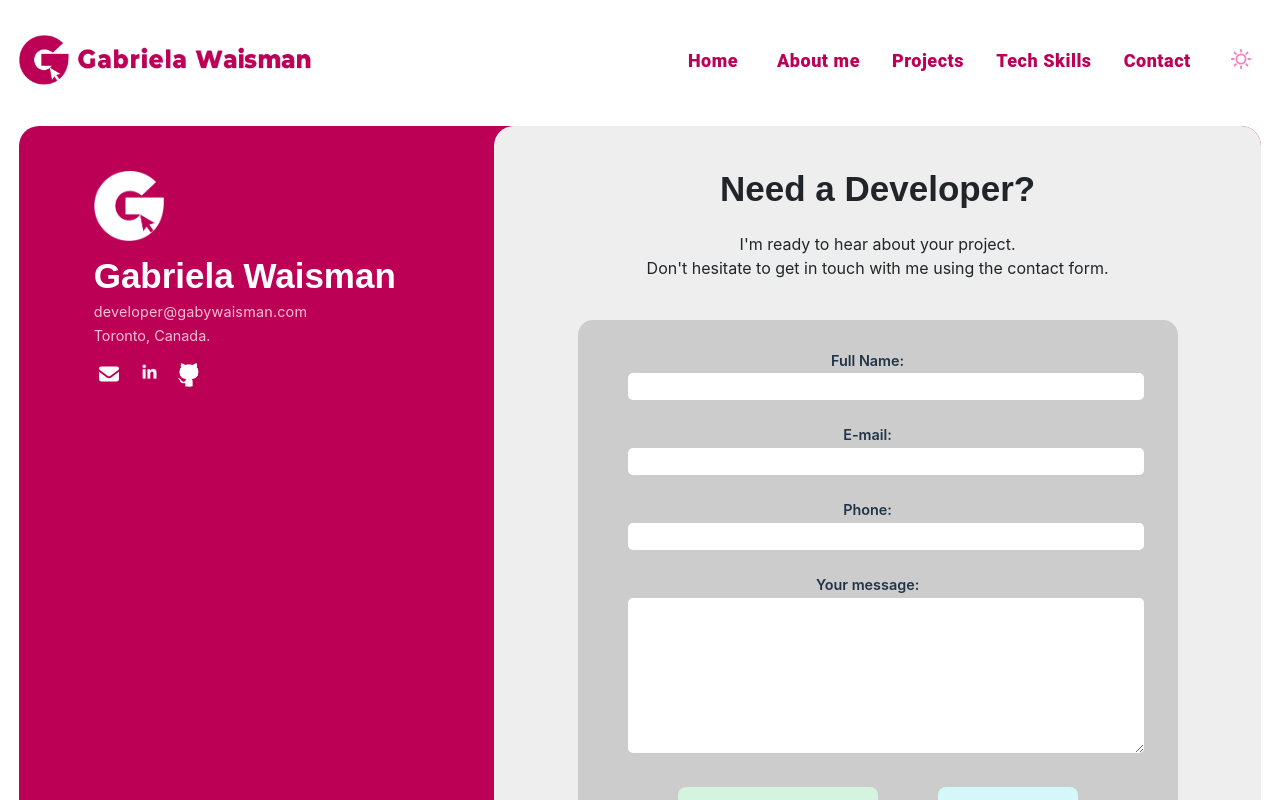
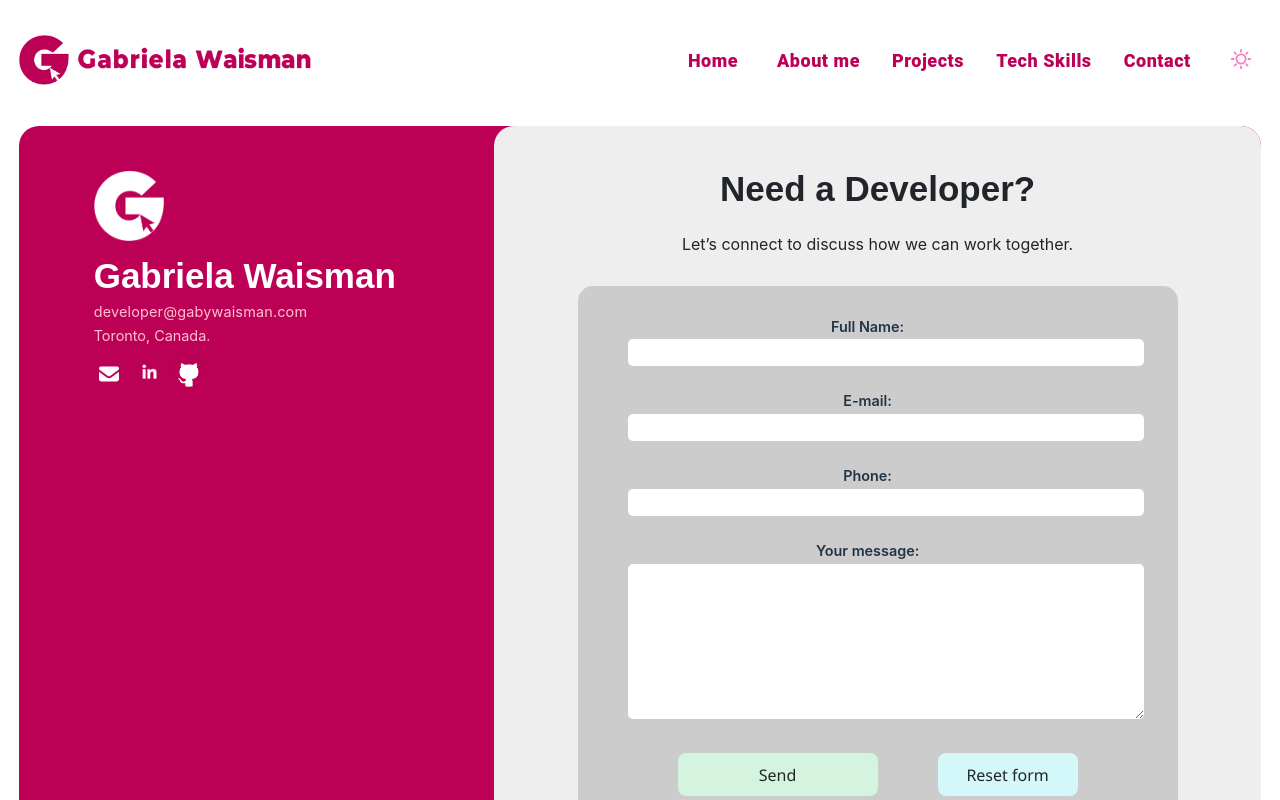
Before and after one commit to Wisegirlie/Portfolio-Wisegirlie, a React (Vite) app: page /contact in a window 1280 px wide. Shown: the top 800 px of the page. Built offline with nearby package versions, Linux system fonts and the light colour scheme.

Commit message:
Change(Contact): modified form text

```diff
--- a/src/components/about.jsx
+++ b/src/components/about.jsx
@@ -30,7 +30,10 @@ export default function About() {
                             href={"/Gabriela-Waisman-Resume.pdf"}
                             download="Gabriela-Waisman-Resume.pdf"
                         >
-                            <button className="button_white_no_margin " style={{ marginTop: "8px" }}>
+                            <button
+                                className="button_white_no_margin "
+                                style={{ marginTop: "8px" }}
+                            >
                                 Download Resume
                             </button>
                         </a>
@@ -55,15 +58,6 @@ export default function About() {
                         communication to build applications that are
                         well-engineered and intuitive for the people who use
                         them.
-                        <br /> <br />I bring extensive hands-on experience
-                        delivering end-to-end web and mobile solutions for real
-                        clients, translating requirements into effective digital
-                        products, building responsive interfaces, integrating
-                        APIs, and owning features from concept through
-                        deployment. I am equally comfortable working on the
-                        <strong> frontend</strong> and the{" "}
-                        <strong> backend</strong>, and I enjoy the full picture
-                        of how an application comes together.
                         <br /> <br />
                         Technology and design have shaped my background in equal
                         measure. I attended a technical high school, graduated
@@ -80,6 +74,15 @@ export default function About() {
                         <strong>Inclusive Leadership Practices</strong> which
                         provided me with critical skills to foster inclusivity
                         in modern workplaces.
+                        <br /> <br />I bring extensive hands-on experience
+                        delivering end-to-end web and mobile solutions for real
+                        clients, translating requirements into effective digital
+                        products, building responsive interfaces, integrating
+                        APIs, and owning features from concept through
+                        deployment. I am equally comfortable working on the
+                        <strong> frontend</strong> and the{" "}
+                        <strong> backend</strong>, and I enjoy the full picture
+                        of how an application comes together.
                         <br />
                         <br />
                         I am eager to contribute to the innovations shaping our
@@ -93,12 +96,13 @@ export default function About() {
                         <strong>Let’s make it happen!</strong>
                         <br />
                         <br />
+                        <br />
                         <h3>Awards</h3>
                         <strong>PomeGran Inc. Scholarship Award</strong> -
                         Centennial College
                         <br />
-                        Awarded scholarship based on demonstrated passion for
-                        the field and academic excellence. <br />
+                        Awarded scholarship based on academic excellence and
+                        demonstrated passion for the field. <br />
                         <br />
                         <strong>
                             Outstanding Personality of Culture of the City of
--- a/src/components/contact.jsx
+++ b/src/components/contact.jsx
@@ -141,46 +141,92 @@ export default function Contact() {
                 />
             )}
             {/* Render Loader image when submitting */}
-                {showLoader && <Loader  />}
+            {showLoader && <Loader />}
 
             <main className="contact_recuadro_nomargin">
                 <div className="contact_container">
                     <div className="contact_info_div">
-                            <img src={logo_gaby_blanco} alt="Gabriela Logo" className="logo_g"/>
+                        <img
+                            src={logo_gaby_blanco}
+                            alt="Gabriela Logo"
+                            className="logo_g"
+                        />
                         <h1 className="blanco">Gabriela Waisman </h1>
                         <span className="contact_smalltext">
-                                <a href="mailto:developer@gabywaisman.com">developer@gabywaisman.com</a> <br />
+                            <a href="mailto:developer@gabywaisman.com">
+                                developer@gabywaisman.com
+                            </a>{" "}
+                            <br />
                             Toronto, Canada.
                         </span>
                         <Nets className="net_icon" />
                     </div>
                     <div className="contact_form_div gris_back">
                         <h1 className="negro">Need a Developer?</h1>
-
-                            I'm ready to hear about your project. <br />
-                            Don't hesitate to get in touch with me using the contact form.
-
-                            <form action="/" className="form_container" onSubmit={handleSubmit}>
-
+                        Let’s connect to discuss how we can work together.
+                        <form
+                            action="/"
+                            className="form_container"
+                            onSubmit={handleSubmit}
+                        >
                             <label htmlFor="name">Full Name:</label>
-                                <input type="text" name="name" id="name" className="form_input" value={formData.name} onChange={handleInputChange} required/>  <br />
+                            <input
+                                type="text"
+                                name="name"
+                                id="name"
+                                className="form_input"
+                                value={formData.name}
+                                onChange={handleInputChange}
+                                required
+                            />{" "}
+                            <br />
                             <label htmlFor="email">E-mail:</label>
-                                <input type="email" name="email" id="email" className="form_input" value={formData.email} onChange={handleInputChange} required/> <br />
+                            <input
+                                type="email"
+                                name="email"
+                                id="email"
+                                className="form_input"
+                                value={formData.email}
+                                onChange={handleInputChange}
+                                required
+                            />{" "}
+                            <br />
                             <label htmlFor="number">Phone:</label>
-                                <input type="text" name="number" id="number" className="form_input" value={formData.number} onChange={handleInputChange}/>  <br />
+                            <input
+                                type="text"
+                                name="number"
+                                id="number"
+                                className="form_input"
+                                value={formData.number}
+                                onChange={handleInputChange}
+                            />{" "}
+                            <br />
                             <label htmlFor="message">Your message:</label>
-                                <textarea name="message" id="message" rows="7" value={formData.message} onChange={handleInputChange} required></textarea><br />
-
-                            <button type="submit" className="form_boton_submit"  >Send</button>
-                            <button type="reset" className="form_boton_submit form_button_reset" onClick={handleReset}>Reset form</button>
-
+                            <textarea
+                                name="message"
+                                id="message"
+                                rows="7"
+                                value={formData.message}
+                                onChange={handleInputChange}
+                                required
+                            ></textarea>
+                            <br />
+                            <button type="submit" className="form_boton_submit">
+                                Send
+                            </button>
+                            <button
+                                type="reset"
+                                className="form_boton_submit form_button_reset"
+                                onClick={handleReset}
+                            >
+                                Reset form
+                            </button>
                         </form>
-
-
                     </div>
-                    </div> {/* contact_container */}
+                </div>{" "}
+                {/* contact_container */}
             </main>
-            <Footer/>
+            <Footer />
         </div>
     );
 }
--- a/src/components/skills.jsx
+++ b/src/components/skills.jsx
@@ -122,6 +122,7 @@ export default function Skills() {
                             <li>CSS Grid / Flexbox</li>
                             <li>Component-based</li>
                             <li>RESTful API integration</li>
+                            <li>SEO</li>
                         </ul>
                     </div>
                 </div>
@@ -200,7 +201,6 @@ export default function Skills() {
                             <li>Prettier</li>
                             <li>ESLint</li>
                             <li>FastAPI</li>
-                            <li>SEO</li>
                         </ul>
                     </div>
                 </div>
@@ -235,7 +235,7 @@ export default function Skills() {
 
                 <div className="skills_div" style={{ minHeight: "150px" }}>
                     <div className="skills_info">
-                        <h3>Spoken Languages</h3>
+                        <h3>Languages</h3>
                         <ul className="ul_bullet">
                             <li>English</li>
                             <li>Spanish</li>
--- a/src/css/contact.css
+++ b/src/css/contact.css
@@ -41,14 +41,16 @@
 
 .contact_form_div {
     display: inline-block;
+    box-sizing: border-box;
     width: 65%;
-    padding: 20px;
+    padding: 20px 40px 30px;
     /* max-width: 800px; */
     margin-left: auto;
     margin-right: auto;
     text-align: center;
     border-top-right-radius: 20px;
     border-bottom-right-radius: 20px;
+    text-wrap: balance;
 }
 
 .contact_smalltext {
@@ -88,7 +90,7 @@
 .form_container {
     display: block;
     width: 68%;
-    margin-top: 40px;
+    margin-top: 30px;
     margin-left: auto;
     margin-right: auto;
     background-color: #CCC;
```
Lines whose indentation alone changed are shown as unchanged.
